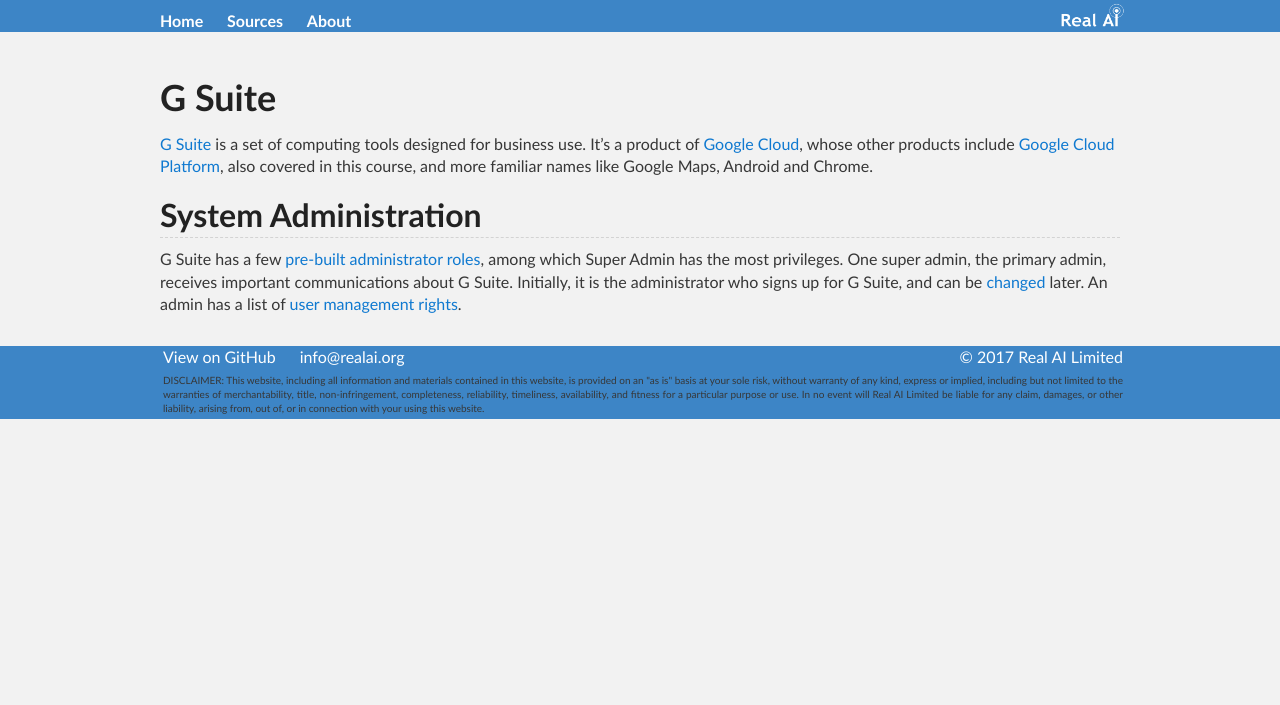
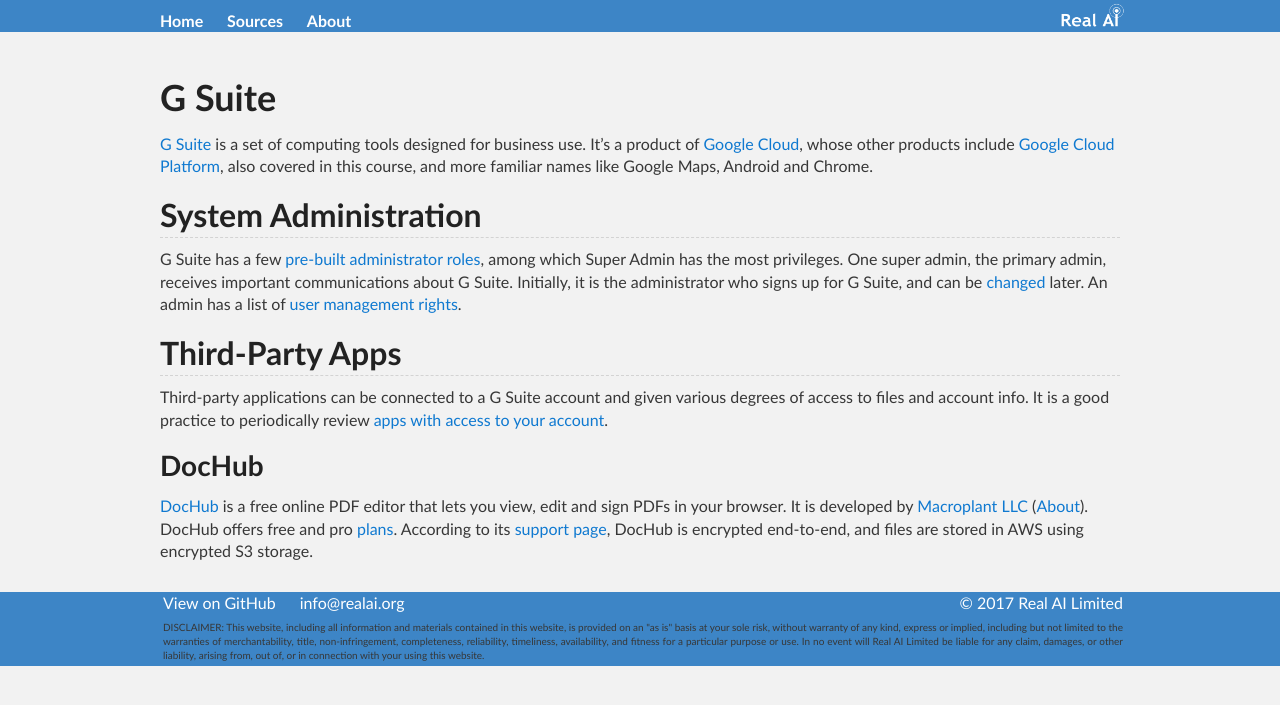
Before and after one commit to Tonywuhk/realai.org, a Jekyll site: the page built from course/g-suite.md, in a window 1280 px wide. Shown: the top 705 px of the page. Built offline with Jekyll 4.4.1, drawn with Linux system fonts in a browser that asks for light colours; our own code applies the rules of GitHub Pages for plain Markdown files; the repository's description, which GitHub fills in, is left out.

Commit message:
Update files

```diff
--- a/course/g-suite.md
+++ b/course/g-suite.md
@@ -5,7 +5,14 @@
 
 [G Suite](https://gsuite.google.com/) is a set of computing tools designed for business use. It's a product of [Google Cloud](https://www.google.com/cloud/), whose other products include [Google Cloud Platform](http://realai.org/course/google-cloud-platform/), also covered in this course, and more familiar names like Google Maps, Android and Chrome.
 
-
 ## System Administration
 
 G Suite has a few [pre-built administrator roles](https://support.google.com/a/answer/2405986?hl=en), among which Super Admin has the most privileges. One super admin, the primary admin, receives important communications about G Suite. Initially, it is the administrator who signs up for G Suite, and can be [changed](https://support.google.com/a/answer/7437937?hl=en) later. An admin has a list of [user management rights](https://support.google.com/a/answer/1219251#user_privileges).
+
+## Third-Party Apps
+
+Third-party applications can be connected to a G Suite account and given various degrees of access to files and account info. It is a good practice to periodically review [apps with access to your account](https://myaccount.google.com/permissions).
+
+### DocHub
+
+[DocHub](https://dochub.com/) is a free online PDF editor that lets you view, edit and sign PDFs in your browser. It is developed by [Macroplant LLC](https://macroplant.com/) ([About](https://macroplant.com/about)). DocHub offers free and pro [plans](https://dochub.com/settings/billing/plans). According to its [support page](http://support.dochub.com/customer/en/portal/articles/1541917-how-secure-is-dochub-to-use-), DocHub is encrypted end-to-end, and files are stored in AWS using encrypted S3 storage.
```
Also changed, not shown: research-groups/README.md (+4 -1 lines).
